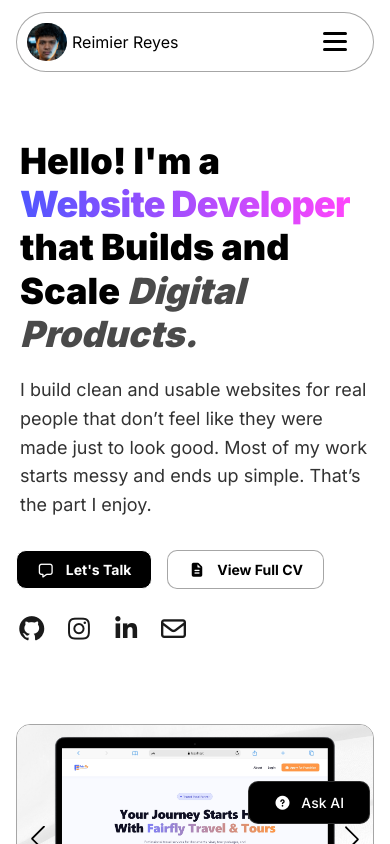
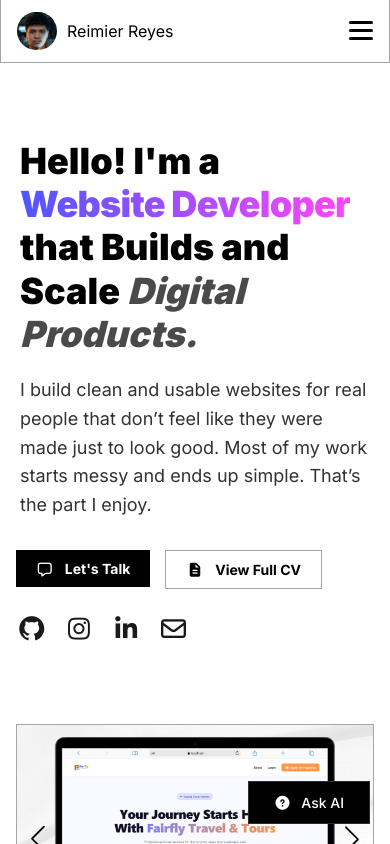
Before and after one commit to Reimier/portfolio-V1, a React (Vite) app: page / in a window 390 px wide. Shown: the top 844 px of the page. Built offline with nearby package versions, Linux system fonts and the light colour scheme.

Commit message:
fix: update portfolio site

```diff
--- a/src/components/Chatbot/Chatbot.css
+++ b/src/components/Chatbot/Chatbot.css
@@ -8,7 +8,7 @@
   align-items: center;
   gap: 10px;
   padding: 12px 25px;
-  border-radius: 10px;
+  border-radius: 0px;
   color: #ffffff;
   background: rgb(0, 0, 0);
   backdrop-filter: blur(20px);
--- a/src/components/Footer/footer.css
+++ b/src/components/Footer/footer.css
@@ -4,7 +4,7 @@
   padding: 80px 20px 20px 20px;
   width: 100%;
   font-family: 'Inter', sans-serif;
-  border-radius: 60px 60px 0 0;
+  border-radius: 0px 0px 0 0;
 }
 
 .footer-content {
@@ -79,7 +79,7 @@
 
 @media screen and (max-width: 767px) {
   .footer-container {
-  border-radius: 50px 50px 0 0;
+  border-radius: 0px 0px 0 0;
 }
   .footer-content {
     flex-direction: column;
--- a/src/components/Navbar/navbar.css
+++ b/src/components/Navbar/navbar.css
@@ -2,30 +2,31 @@ nav {
   display: flex;
   align-items: center;
   justify-content: space-between;
-  padding: 10px;
+  padding: 20px;
+  box-sizing: border-box;
 
   position: fixed;
-  top: 12px;
+  top: 0px;
   left: 0;
   right: 0;
-  margin: 0 auto;
+  padding-right: 50px;
+  padding-left: 50px;
 
-  width: 100%;
-  max-width: 760px;
+  width: 100vw;
+
   z-index: 1000;
 
-  background: rgba(255, 255, 255, 0.85);
-  backdrop-filter: blur(20px);
-  -webkit-backdrop-filter: blur(20px);
+  background: rgb(255, 255, 255);
 
   border: 1px solid rgba(0, 0, 0, 0.35);
-  border-radius: 999px;
+  border-top: none;
+
 }
 
 .brand {
   display: flex;
   align-items: center;
-  gap: 5px;
+  gap: 10px;
   cursor: pointer;
   animation: fadeDown 0.6s ease forwards;
 }
@@ -111,49 +112,46 @@ nav {
 
 @media screen and (max-width: 768px) {
   nav {
-    width: calc(100% - 40px);
+    padding: 16px 24px;
+    /* Optional: tighter padding for tablets */
   }
 }
 
 @media screen and (max-width: 576px) {
   nav {
-    width: calc(100% - 32px);
-    max-width: 700px;
+    padding: 12px 16px;
+    /* Optional: tighter padding for mobile */
   }
 
   .hamburger {
     display: flex;
+    margin-right: 0;
+    /* Remove extra right margin on the hamburger */
   }
 
   .links {
     position: absolute;
-    top: 75px;
-    right: 0;
+    top: 100%;
+    /* Positions the menu directly below the navbar */
+    right: 16px;
     flex-direction: column;
     align-items: center;
     gap: 16px;
 
     width: 200px;
     padding: 20px;
+    box-sizing: border-box;
 
     background: rgba(255, 255, 255, 0.95);
     backdrop-filter: blur(20px);
     -webkit-backdrop-filter: blur(20px);
-
     border: 1px solid rgba(130, 130, 130, 0.35);
     border-radius: 20px;
 
     opacity: 0;
     visibility: hidden;
     transform: translateY(-10px);
-
     transition: all 0.3s ease;
-  }
-
-  .nav-item {
-    text-align: center;
-    padding: 8px 16px;
-    width: 100%;
   }
 
   .links.active {
--- a/src/components/ProjectCard/project-card.css
+++ b/src/components/ProjectCard/project-card.css
@@ -6,7 +6,7 @@
     min-height: 400px;
     overflow: hidden;
     border: 1px solid rgba(0, 0, 0, 0.35);
-    border-radius: 20px;
+    border-radius: 0px;
     transition: 0.3s;
 }
 
@@ -39,7 +39,7 @@
 
     width: 100%;
     display: block;
-    border-radius: 10px;
+
 }
 
 .title{
@@ -110,7 +110,7 @@
   width: 100%;
   height: 200px;
   object-fit: cover;
-  border-radius: 10px;
+  border-radius: 0px;
 }
 
 .image-slider .swiper-button-next,
@@ -145,7 +145,7 @@
     width: 100%;
     max-width: 100%;
     min-height: auto;
-    border-radius: 14px;
+    border-radius: 0px;
     overflow: hidden;
   }
 
--- a/src/index.css
+++ b/src/index.css
@@ -26,7 +26,6 @@ html{
 
 * {
   box-sizing: border-box;
-   /* outline: 1px solid red; */
 }
 
 ::selection {
@@ -45,7 +44,7 @@ button{
   padding-right: 30px;
   padding-bottom: 7px;
   padding-top: 7px;
-  border-radius: 10px;
+  border-radius: 0px;
   cursor: pointer;
   font-family: 'Inter', system-ui, -apple-system, sans-serif;
   font-weight: bold;
@@ -58,8 +57,8 @@ button{
 button:hover{
 
   transition: 0.3s;
-  box-shadow: 4px 4px 10px 2px rgba(0, 0, 0, 0.2);
-  transform: scaleY(1.2);
+  box-shadow: 2px 2px 5px 2px rgba(0, 0, 0, 0.2);
+  transform: translateY(-3px)
 
 }
 
@@ -83,21 +82,7 @@ button:hover{
 @media screen and (max-width: 576px) {
 
 
-button{
 
-  padding-left: 30px;
-  padding-right: 30px;
-  padding-bottom: 5px;
-  padding-top: 5px;
-  border-style: solid;
-  border-radius: 10px;
-  cursor: pointer;
-  font-family: 'Inter', system-ui, sans-serif;
-  font-weight: bold;
-  border: thin;
-  border-style: solid;
-
-}
 
 }
 
--- a/src/pages/About/about.css
+++ b/src/pages/About/about.css
@@ -58,7 +58,7 @@
   width: 100%;
   height: 460px;
   object-fit: cover;
-  border-radius: 10px;
+  border-radius: 0px;
   display: block;
 }
 
@@ -77,7 +77,7 @@
   max-width: 760px;
   background: #ffffff;
   border: 1px solid rgba(0, 0, 0, 0.35);
-  border-radius: 20px;
+  border-radius: 0px;
   padding: 28px 30px;
   box-shadow: 0 4px 12px rgba(0, 0, 0, 0.04);
   transition: 0.3s ease;
@@ -251,7 +251,7 @@
 
   .about-img img {
     height: 420px;
-    border-radius: 20px;
+    border-radius: 0px;
   }
 }
 
@@ -273,7 +273,7 @@
 
   .about-card {
     padding: 20px;
-    border-radius: 16px;
+    border-radius: 0px;
   }
 
   .tech-card {
@@ -305,7 +305,7 @@
 
   .about-img img {
     height: 300px;
-    border-radius: 20px;
+    border-radius: 0px;
   }
 
   .cert-link {
--- a/src/pages/Contact/contact.css
+++ b/src/pages/Contact/contact.css
@@ -50,7 +50,7 @@
   background: #ffffff;
   padding: 28px 30px;
   border: 1px solid rgba(0, 0, 0, 0.35);
-  border-radius: 20px;
+  border-radius: 0px;
   box-shadow: 0 4px 12px rgba(0, 0, 0, 0.04);
   transition: 0.3s ease;
   box-sizing: border-box;
@@ -77,7 +77,7 @@
 .contact-form input,
 .contact-form textarea {
   padding: 14px 16px;
-  border-radius: 10px;
+  border-radius: 0px;
   border: 1px solid rgba(130, 130, 130, 0.35);
   font-family: inherit;
   font-size: 15px;
@@ -96,19 +96,13 @@
   background: #1a1a1a;
   color: rgb(255, 255, 255);
   padding: 15px;
-  border-radius: 10px;
+  border-radius: 0px;
   border: none;
   cursor: pointer;
   font-size: 15px;
   font-weight: bold;
   transition: 0.3s;
   margin-top: 8px;
-}
-
-.submit-btn:hover:not(:disabled) {
-  background: #000000;
-  transform: translateY(-2px);
-  box-shadow: 4px 4px 10px 2px rgba(0, 0, 0, 0.2);
 }
 
 .submit-btn:disabled {
@@ -171,7 +165,7 @@ textarea {
 
   .contact-page {
     padding: 20px;
-    border-radius: 16px;
+    border-radius: 0px;
   }
 
   #contact-desc {
--- a/src/pages/LandingPage/landing-page.css
+++ b/src/pages/LandingPage/landing-page.css
@@ -55,8 +55,8 @@
 
   padding-left: 30px;
   padding-right:  30px;
-  padding-top: 12px;
-  padding-bottom: 12px;
+  padding-top: 18px;
+  padding-bottom: 18px;
 
 }
 
```
